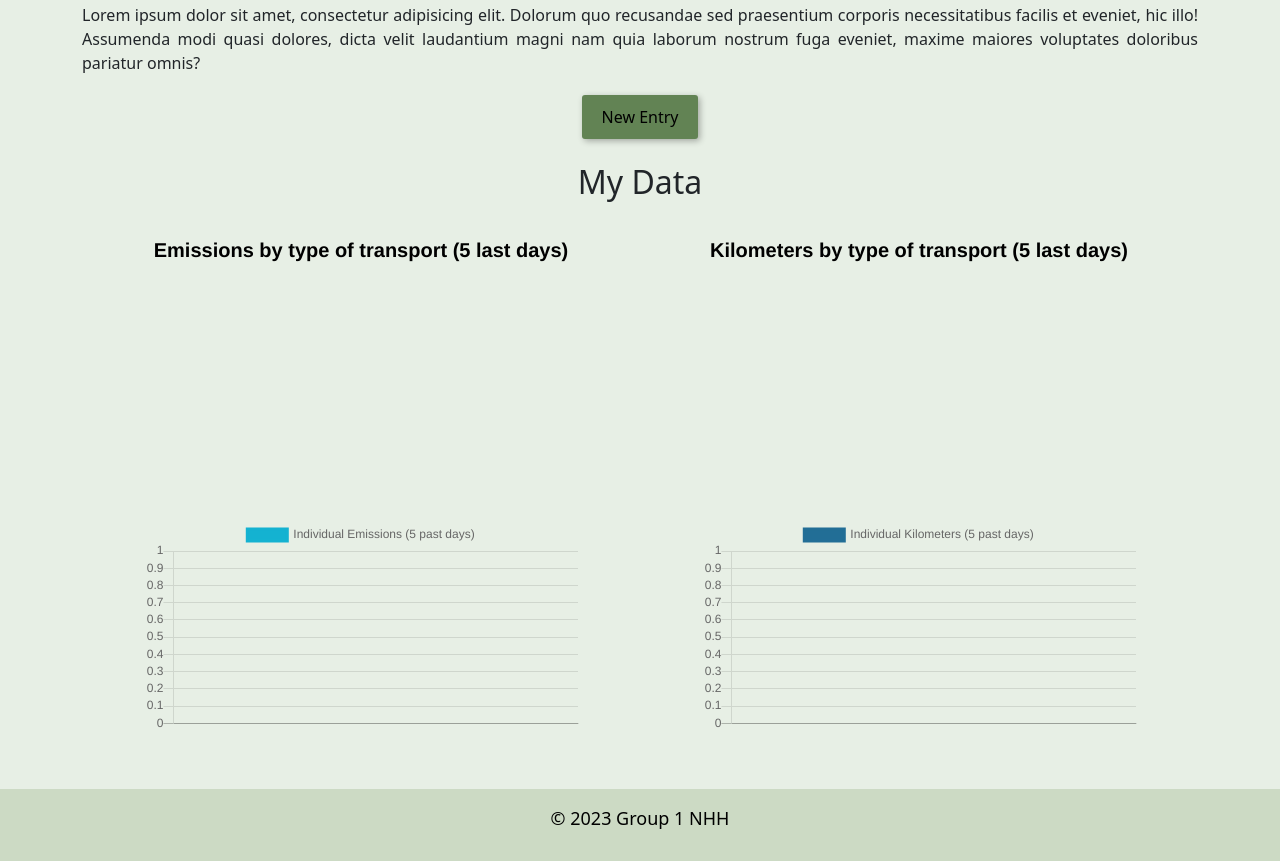
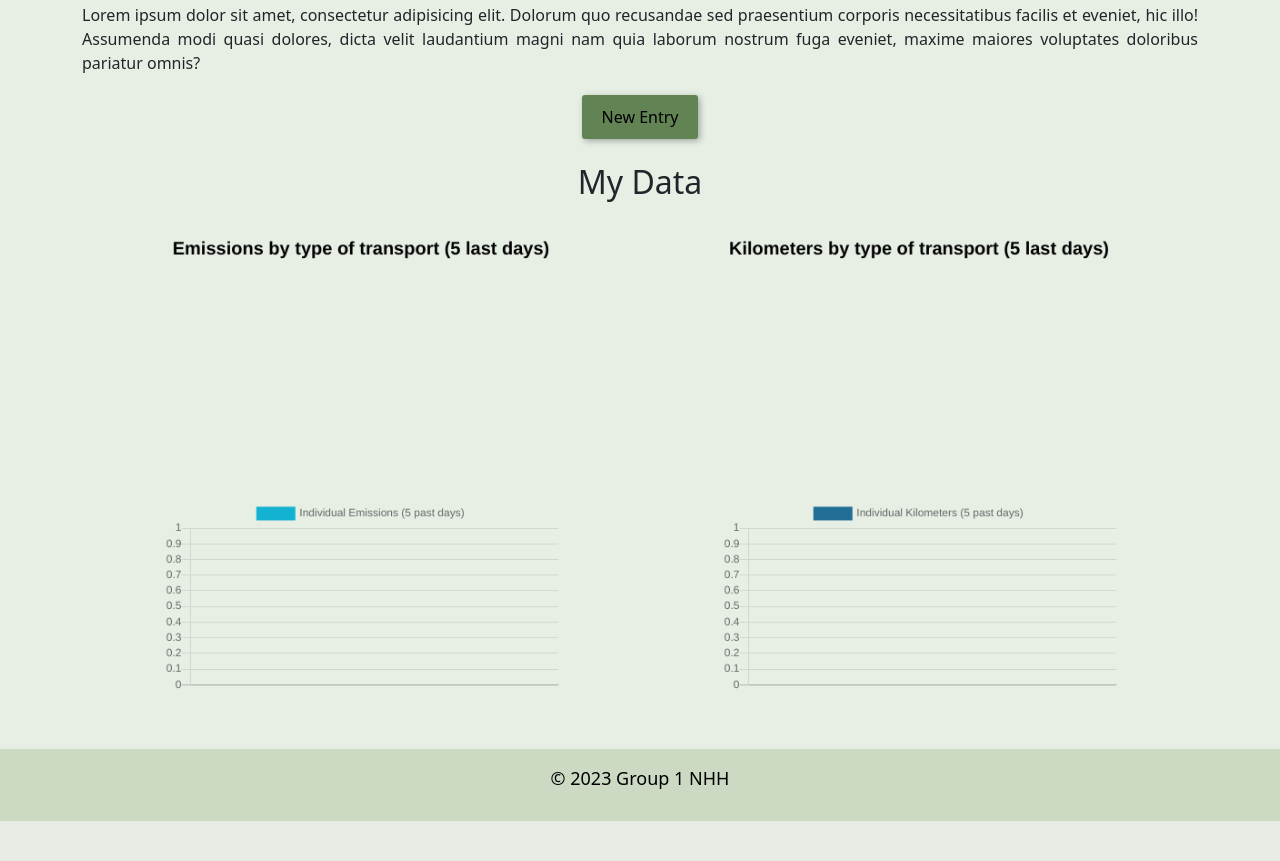
Before and after one commit to s203645/FOR19-final, a Flask app: page /carbon_app in a window 1280 px wide. Shown: the part 476-1337 px from the top of the page. After the commit the page ends 1297 px from the top, so only its background shows below. Run offline with Flask 2, Linux system fonts and the light colour scheme; the visitor is signed in with stand-in values (Sample User, id 1); data that the repository does not hold is empty; some libraries are stand-ins or nearby versions.

Commit message:
design charts

```diff
--- a/app/carbon_app/routes.py
+++ b/app/carbon_app/routes.py
@@ -14,7 +14,7 @@ efco2={
         'Ferry':{'Diesel':0.019},
         'Train':{'Diesel':0.041,'Electric':0},
         'Car':{'Diesel':0.171, 'Gasoline':0.192, 'Hybrid':0.109, 'Electric':0.053},
-        'Motorbike':{'Gasoline':0.103,'No Fossil Fuel':0},
+        'Motorbike':{'Gasoline':0.103},
         'Bus':{'Diesel':0.105,'Electric':0},
         'Long distance flight':{'Jet Fuel':0.150},
         'Domestic flight':{'Jet Fuel':0.255},
--- a/app/static/carbon_app.css
+++ b/app/static/carbon_app.css
@@ -173,11 +173,13 @@
   background-color: #ccdac4;
 }
 
-.modal-footer, .modal-header {
+.modal-footer,
+.modal-header {
   background-color: #ccdac4;
 }
 
-#transport, #fuel {
+#transport,
+#fuel {
   background-color: #628354;
   border-radius: 3px;
   padding: 10px 20px;
@@ -193,14 +195,16 @@
   margin-bottom: 20px;
 }
 
-#transport:hover, #fuel:hover {
+#transport:hover,
+#fuel:hover {
   transform: translateY(2px);
   box-shadow: none;
   color: black;
   background-color: #557249;
 }
 
-#transport:focus, #fuel:focus {
+#transport:focus,
+#fuel:focus {
   transform: translateY(4px);
   box-shadow: inset 0 1px 1px rgba(0, 0, 0, 0.2),
     inset 0 0 8px rgba(0, 0, 0, 0.4);
@@ -223,7 +227,6 @@
   width: 50%;
 }
 
-
 /* My Data */
 
 .charts {
@@ -244,26 +247,8 @@
   height: 100%;
 }
 
-#emissions_by_transport {
-  width: 50vh;
-  height: auto;
-  margin: 20px;
+#emissions_by_transport, #over_time_emissions, #kms_by_transport, #over_time_kms {
+  width: 50vh !important;
+  height: auto !important;
+  margin: 20px !important;
 }
-
-#over_time_emissions {
-  width: 50vh;
-  height: auto;
-  margin: 20px;
-}
-
-#kms_by_transport {
-  width: 50vh;
-  height: auto;
-  margin: 20px;
-}
-
-#over_time_kms {
-  width: 50vh;
-  height: auto;
-  margin: 20px;
-}
```
Lines whose indentation alone changed are shown as unchanged.
